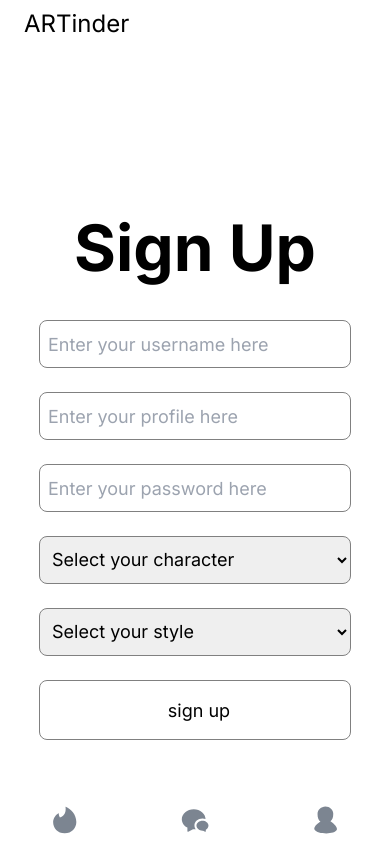
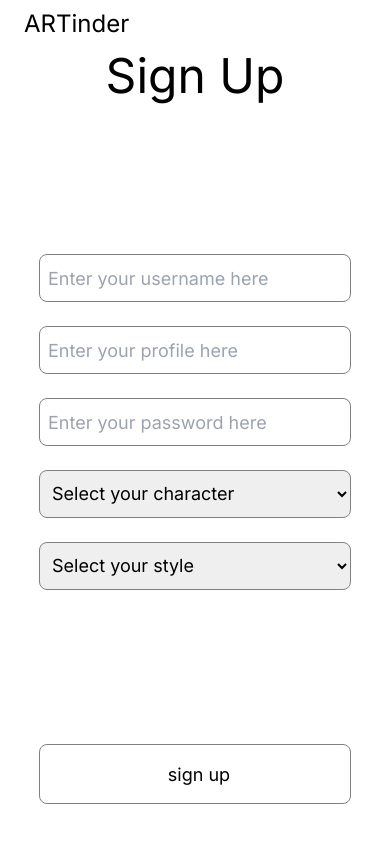
Before and after one commit to shawntsai0312/ARTinder, a Next.js app: page /signup in a window 390 px wide. Built offline with nearby package versions, Linux system fonts and the light colour scheme.

Commit message:
fix signup page responsive design

```diff
--- a/src/app/navbar.tsx
+++ b/src/app/navbar.tsx
@@ -1,6 +1,7 @@
 'use client';
 import * as React from 'react';
 import { useRouter, usePathname } from 'next/navigation';
+import path from 'path';
 
 interface PageProps {
     title: string;
@@ -52,7 +53,10 @@ const Navbar = () => {
 
     return (
         <div className='h-[44px] w-full mt-[2px] mb-[2px] flex items-center fixed justify-around bg-white ' >
-            {pages.map((page, index) => (
+            {
+                pathname.includes('/signup') ? <></> :
+
+                    pages.map((page, index) =>
                         <div
                             className='h-max w-8 py-1 cursor-pointer transistion duration-200 ease-in-out'
                             style={pathname.includes(page.path) ? { fill: '#ff4458' } : { fill: '#7c8591' }}
@@ -61,7 +65,8 @@ const Navbar = () => {
                         >
                             {page.svg}
                         </div>
-            ))}
+                    )
+            }
         </div>
     );
 }
--- a/src/app/signup/page.tsx
+++ b/src/app/signup/page.tsx
@@ -7,12 +7,12 @@ function Page() {
     const router = useRouter();
 
     return (
-        <div className="App">
-            <div className={'mainContainer'}>
-                <div className={'titleContainer'}>
-                    <div>Sign Up</div>
-                </div>
-                <br />
+        <div className='w-full h-full flex justify-around items-center flex-col just'>
+            <div className='text-5xl w-full h-[48px] m-1 bg-white flex justify-center items-center'>
+                Sign Up
+            </div>
+            <br />
+            <div className='w-full h-[calc(100%-116px)] mt-1 mb-1 overflow-y-scroll flex justify-center items-center flex-col'>
                 <div className={'inputContainer'}>
                     <input
                         placeholder="Enter your username here"
@@ -58,10 +58,10 @@ function Page() {
                         <option >Fragrance</option>
                     </select>
                 </div>
-                <br />
-                <div className={'inputContainer'}>
-                    <input className={'buttonContainer'} type="button" value={'sign up'} onClick={()=>router.push('/home')} />
-                </div>
+            </div>
+            <br />
+            <div className='w-[80%] h-[48px] m-1 flex justify-center bg-white'>
+                <input className={'buttonContainer'} type="button" value={'sign up'} onClick={() => router.push('/home')} />
             </div>
         </div>
     )
```
Lines whose indentation alone changed are shown as unchanged.
